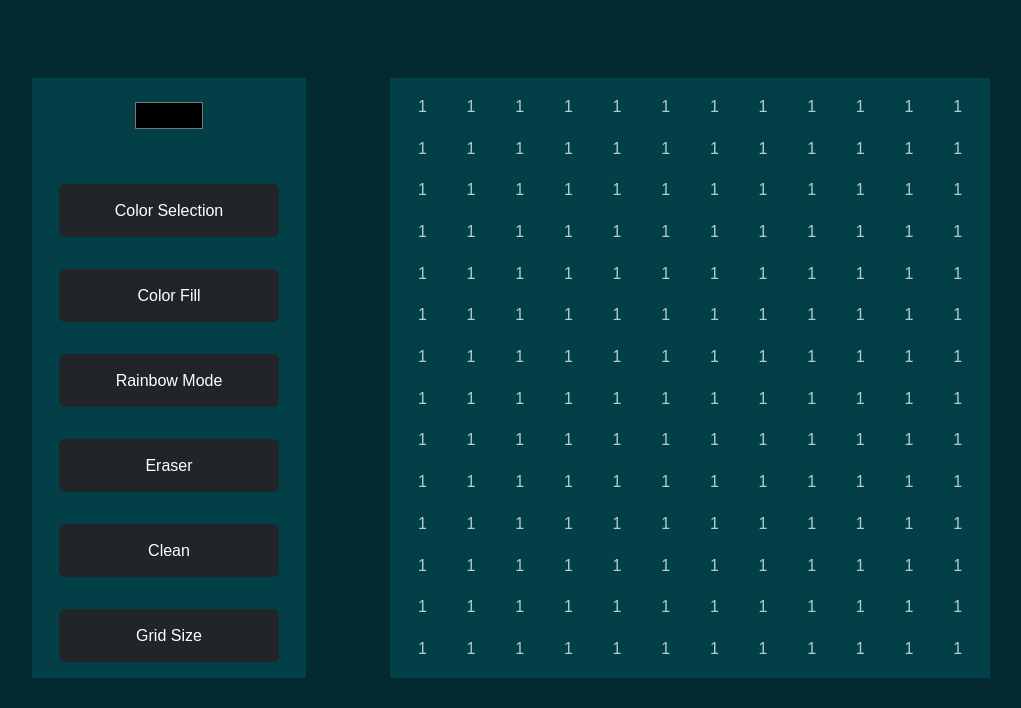
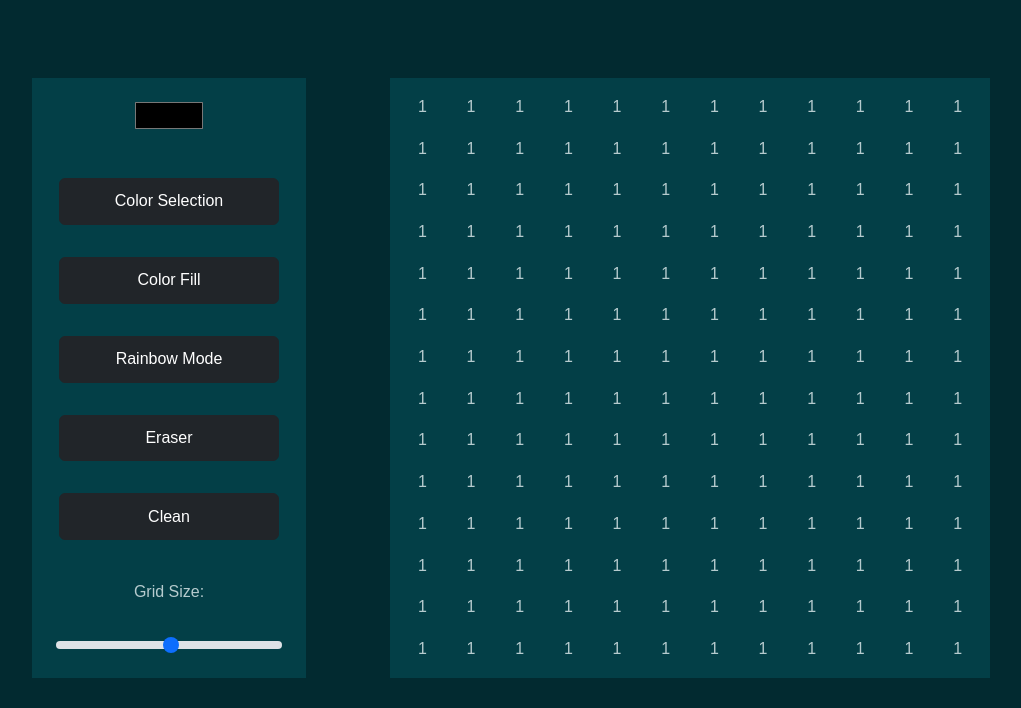
Before and after one commit to CJskii/etch-a-sketch, a plain HTML site: page index.html in a window 1280 px wide. Shown: the part 92-800 px from the top of the page, without its empty margins (139-1160 px from the left). Drawn offline with Linux system fonts and the light colour scheme; a script that the page names is missing.

Commit message:
added grid selection slider

```diff
--- a/index.html
+++ b/index.html
@@ -250,7 +250,8 @@
                         <button type="button" class="css-button-shadow--grey btn btn-dark col-4 my-3">Rainbow Mode</button>
                         <button type="button" class="css-button-shadow--grey btn btn-dark col-4 my-3">Eraser</button>
                         <button type="button" class="css-button-shadow--grey btn btn-dark col-4 my-3">Clean</button>
-                        <button type="button" class="css-button-shadow--grey btn btn-dark col-4 my-3">Grid Size</button>
+                        <label for="customRange3" class="form-label text-center mt-4">Grid Size: </label>
+                        <input type="range" class="form-range p-4" min="1" max="64" id="customRange3">
                     </div>
                 </div>
 
```
